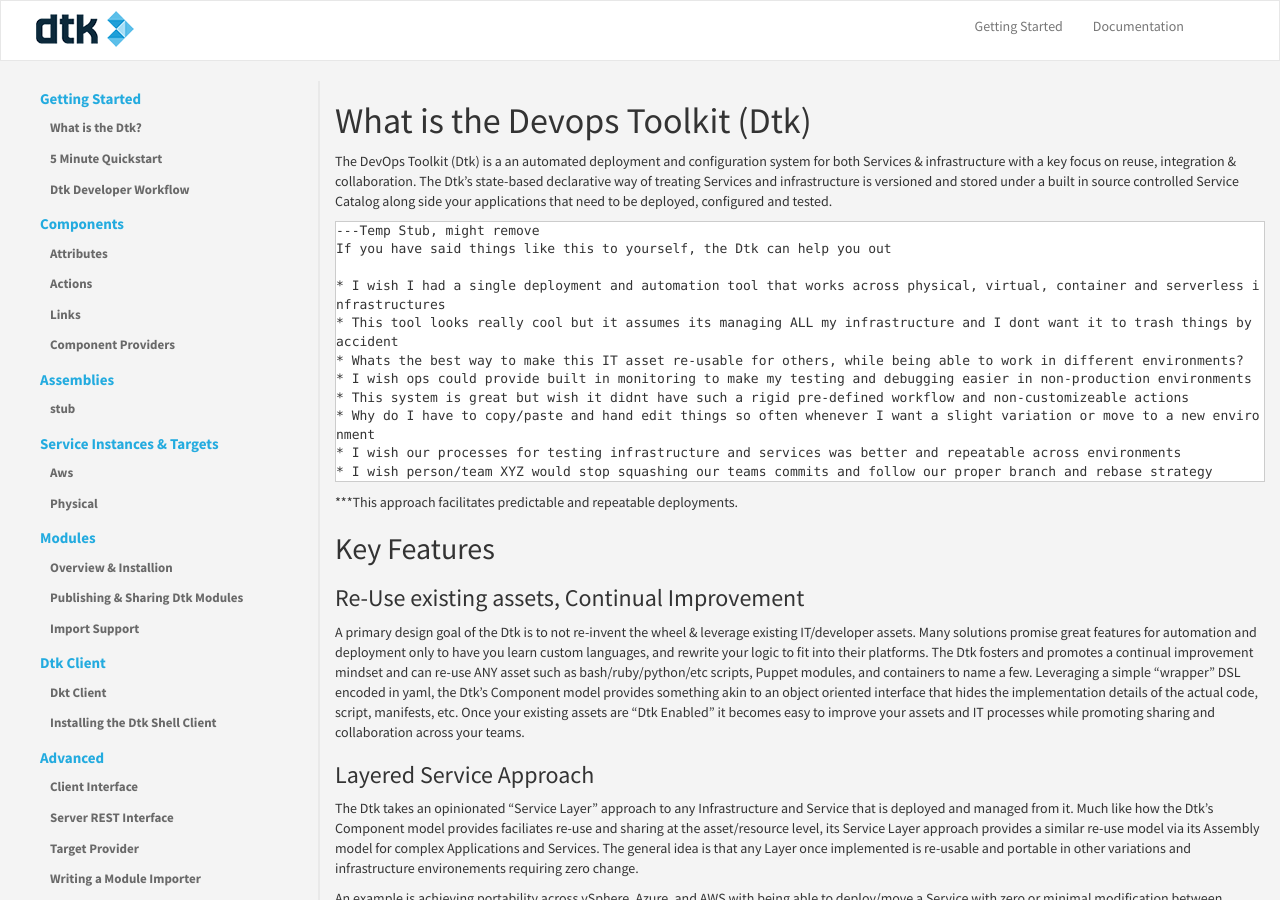
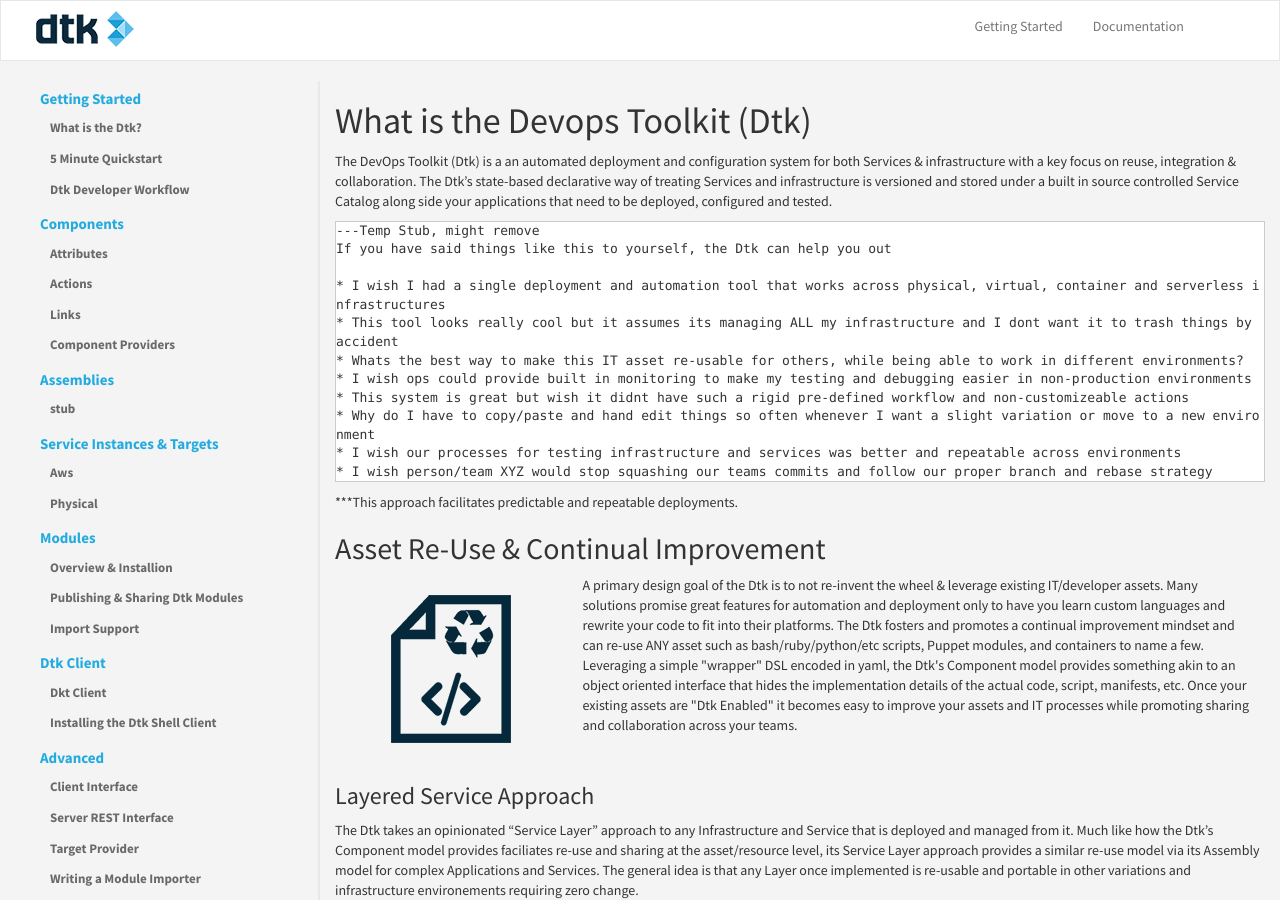
Before and after one commit to dtk/dtk-docs-v1, a Jekyll site: the page built from _getting-started/what-is-the-dtk.md, in a window 1280 px wide and 900 px high. Built offline with Jekyll 4.4.1, drawn with Linux system fonts in a browser that asks for light colours.

Commit message:
working on some styling and layout

```diff
--- a/_getting-started/what-is-the-dtk.md
+++ b/_getting-started/what-is-the-dtk.md
@@ -22,12 +22,18 @@ The DevOps Toolkit (Dtk) is a an automated deployment and configuration system f
 
 ***This approach facilitates predictable and repeatable deployments.
 
-## Key Features
+## Asset Re-Use & Continual Improvement
 
-### Re-Use existing assets, Continual Improvement
-
-A primary design goal of the Dtk is to not re-invent the wheel & leverage existing IT/developer assets.  Many solutions promise great features for automation and deployment only to have you learn custom languages, and rewrite your logic to fit into their platforms.  The Dtk fosters and promotes a continual improvement mindset and can re-use ANY asset such as bash/ruby/python/etc scripts, Puppet modules, and containers to name a few.  Leveraging a simple "wrapper" DSL encoded in yaml, the Dtk's Component model provides something akin to an object oriented interface that hides the implementation details of the actual code, script, manifests, etc.  Once your existing assets are "Dtk Enabled" it becomes easy to improve your assets and IT processes while promoting sharing and collaboration across your teams.
-
+<div class="container" style="width:100%">
+    <div class="row">
+        <div class="col-md-3" style="text-align: center;">
+            <img src="{{ site.url }}/assets/img/reuse-asset-icon-01.png" style="margin: 20px auto;"/>
+        </div>
+        <div class="col-md-9" style="vertical-align: middle;">
+            A primary design goal of the Dtk is to not re-invent the wheel & leverage existing IT/developer assets.  Many solutions promise great features for automation and deployment only to have you learn custom languages and rewrite your code to fit into their platforms.  The Dtk fosters and promotes a continual improvement mindset and can re-use ANY asset such as bash/ruby/python/etc scripts, Puppet modules, and containers to name a few.  Leveraging a simple "wrapper" DSL encoded in yaml, the Dtk's Component model provides something akin to an object oriented interface that hides the implementation details of the actual code, script, manifests, etc.  Once your existing assets are "Dtk Enabled" it becomes easy to improve your assets and IT processes while promoting sharing and collaboration across your teams.
+        </div>
+    </div>
+</div>
 
 ### Layered Service Approach
 
```
Also changed, not shown: assets/img/reuse-asset-icon-01.png (added).
